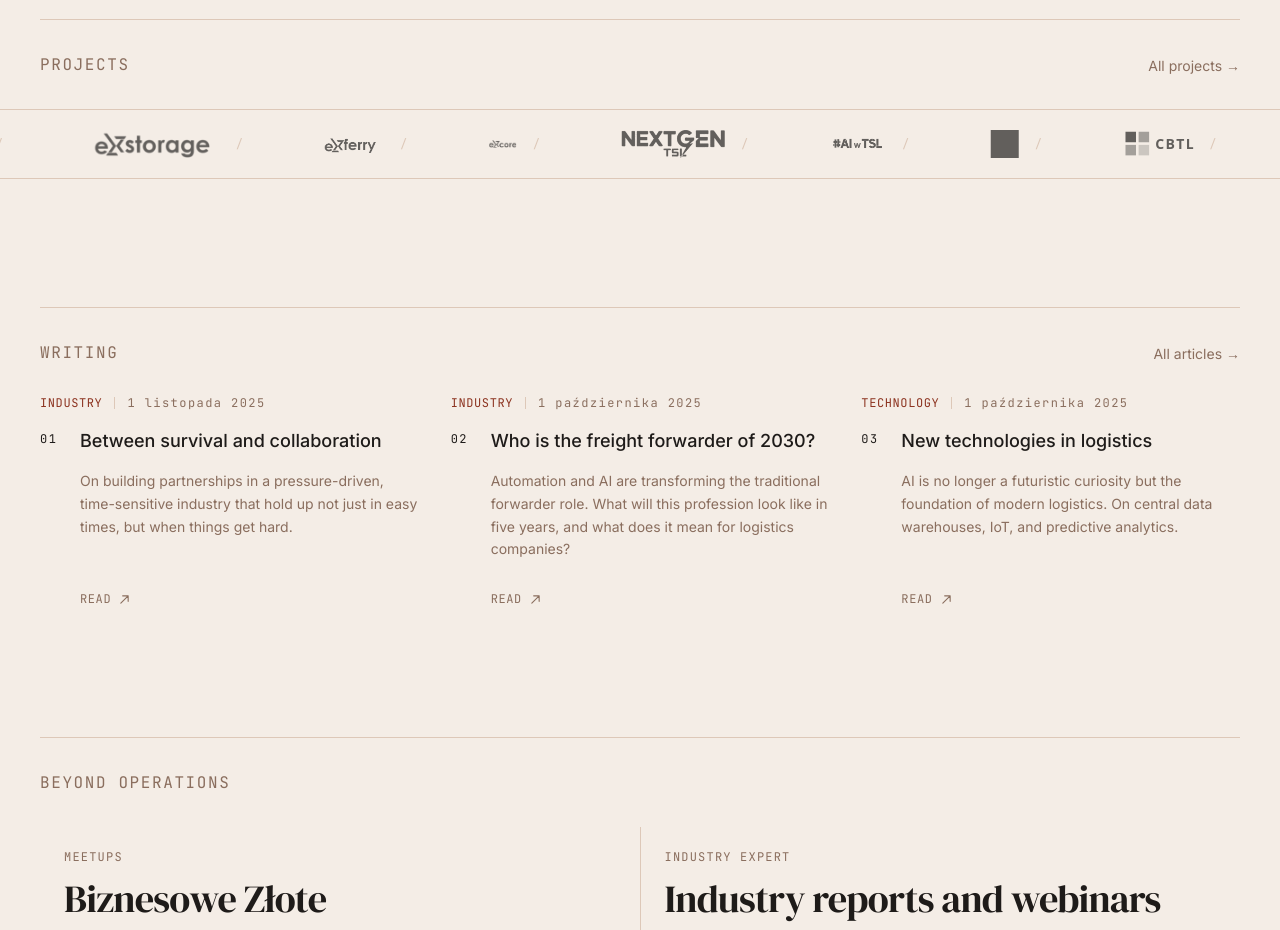
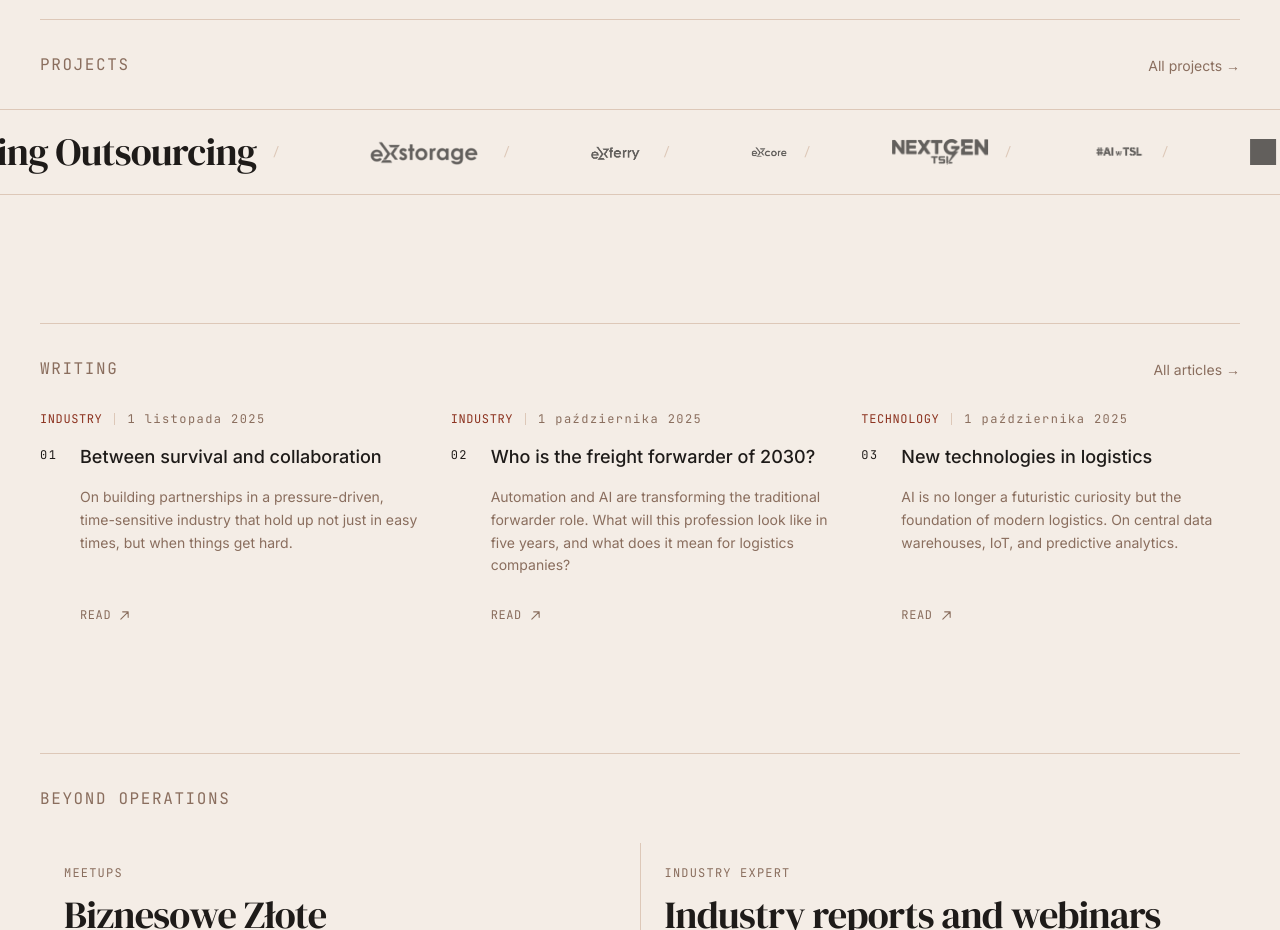
Before and after one commit to marczynskaarleta-coder/arletamarczynska, a Next.js app: page /en in a window 1280 px wide. Shown: the part 1340-2270 px from the top of the page. Built offline with nearby package versions, Linux system fonts and the light colour scheme.

Commit message:
Fix marquee: remove duplicate exportsy logo, equalize sizes, enlarge excore

```diff
--- a/components/sections/Projects.tsx
+++ b/components/sections/Projects.tsx
@@ -70,7 +70,11 @@ function MarqueeItem({ project }: { project: LocalizedProject }) {
           <img
             src={project.logo}
             alt={project.name}
-            style={{ height: "28px", width: "auto" }}
+            style={{
+              height: project.slug === "excore" ? "36px" : "26px",
+              width: "auto",
+              maxWidth: "140px",
+            }}
             className="object-contain brightness-0 dark:invert"
           />
         </span>
--- a/data/projects.ts
+++ b/data/projects.ts
@@ -49,7 +49,6 @@ export const projects: Project[] = [
     year: "2023",
     tags: ["TSL", "transport", "outsourcing"],
     externalUrl: "https://exportsy.pl/outsourcing",
-    logo: "/logos/exportsy.png",
     content: {
       pl: {
         name: "Outsourcing Spedycyjny",
```
